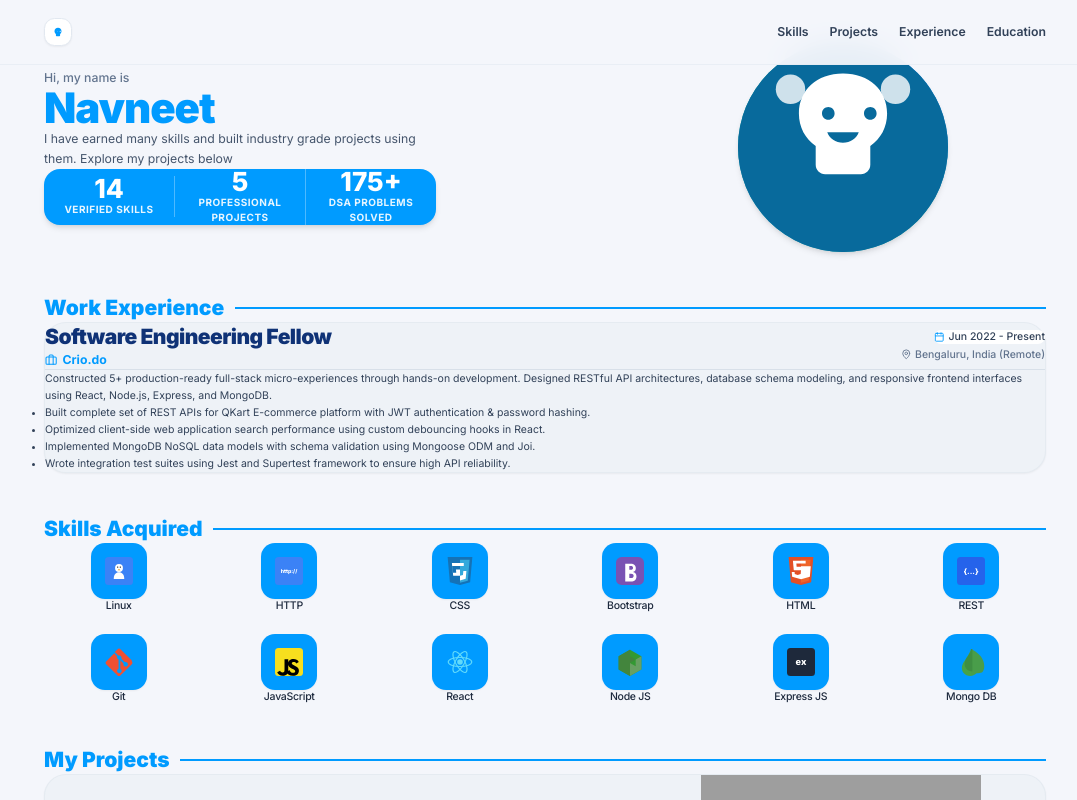
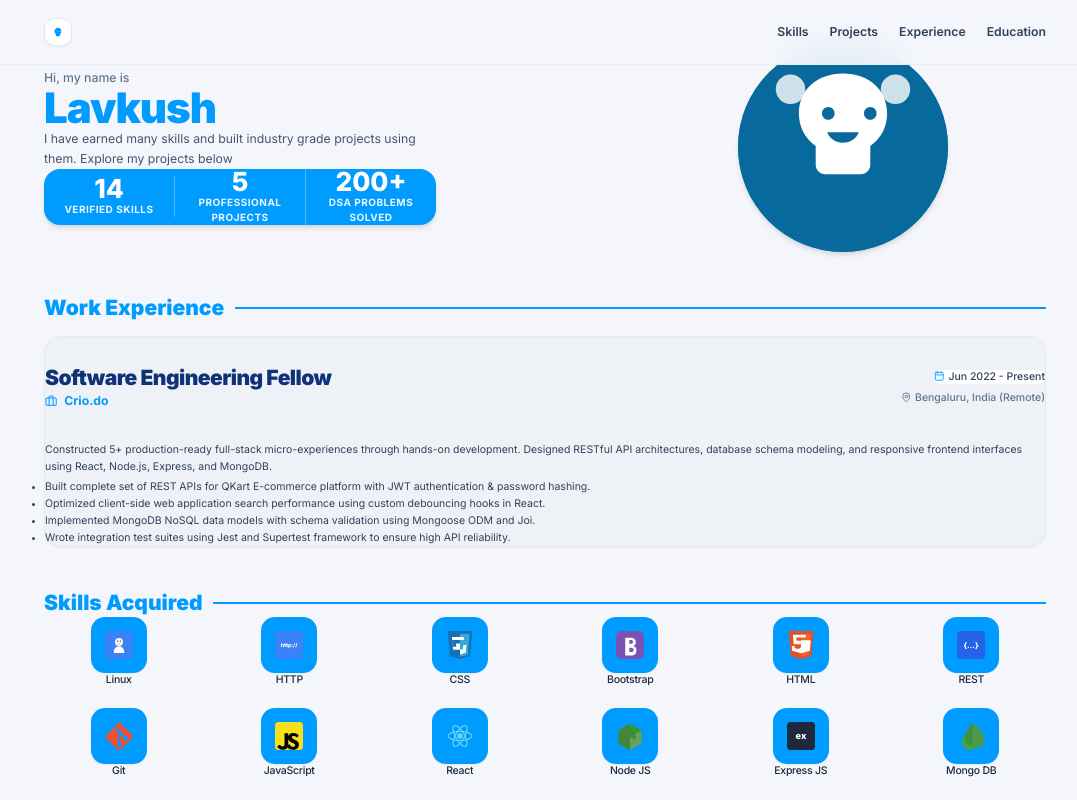
Before and after one commit to Lavkushkatiyar/LoveFolio, a React (Vite) app in the folder loveFolio/: page / in a window 1280 px wide. Shown: the top 800 px of the page, without its empty margins (95-1172 px from the left). Built offline with nearby package versions, Linux system fonts and the light colour scheme; grey boxes are pictures that could not be loaded.

Commit message:
fixs : the alignment of the experience section

```diff
--- a/loveFolio/src/components/ExperienceSection.jsx
+++ b/loveFolio/src/components/ExperienceSection.jsx
@@ -1,69 +1,68 @@
 import React from 'react';
+import { Briefcase, Calendar, MapPin } from 'lucide-react';
 import { EXPERIENCE_DATA } from '../data/portfolioData';
-import { Briefcase, Calendar, MapPin } from 'lucide-react';
 
 export default function ExperienceSection() {
   return (
     <section id="experience" className="py-8 sm:py-10">
-      <div className="portfolio-container">
-
-        {/* Section Header with Horizontal Extension Line */}
-        <div className="flex items-center gap-3 mb-6 sm:mb-8">
-          <h2 className="text-xl sm:text-2xl font-black text-[#009BFF] whitespace-nowrap font-manrope">
+      <div className="portfolio-container flex flex-col gap-4">
+        <div className="mb-6 flex items-center gap-3 sm:mb-8">
+          <h2 className="whitespace-nowrap font-manrope text-xl font-black text-[#009BFF] sm:text-2xl">
             Work Experience
           </h2>
-          <div className="h-[2px] bg-[#009BFF] flex-1 hidden sm:block" />
+
+          <div className="hidden h-[2px] flex-1 bg-[#009BFF] sm:block" />
         </div>
 
-        {/* Experience Cards List */}
-        <div className="space-y-6">
+        <div className="flex flex-col gap-14">
           {EXPERIENCE_DATA.map((exp) => (
+            <div key={exp.id} className="px-4 sm:px-6 lg:px-10">
               <div
-              key={exp.id}
-              className="bg-[#eef2f7] rounded-[18px] sm:rounded-[22px] p-4 sm:p-6 md:p-8 shadow-xs border border-slate-200/70 space-y-3"
+                className="flex flex-col gap-1 rounded-[18px] border border-slate-200/70 bg-[#eef2f7] px-6 py-6 shadow-xs sm:px-8 sm:py-7 lg:px-10 lg:py-8"
               >
                 {/* Header Info */}
-              <div className="flex flex-col sm:flex-row sm:items-center justify-between gap-2 border-b border-slate-300/60 pb-3">
+                <div className="flex h-[100px] w-full flex-row justify-between border-slate-300/60 sm:items-center">
                   <div>
-                  <h3 className="text-xl sm:text-2xl font-black text-[#0f3276] font-manrope tracking-tight">
+                    <h3 className="font-manrope text-xl font-black tracking-tight text-[#0f3276] sm:text-2xl">
                       {exp.role}
                     </h3>
-                  <div className="flex items-center gap-1.5 text-[#009BFF] font-bold text-xs sm:text-sm mt-0.5">
-                    <Briefcase className="w-3.5 h-3.5 text-[#009BFF]" />
+
+                    <div className="mt-4 flex items-center gap-2 text-xs font-bold text-[#009BFF] sm:text-sm">
+                      <Briefcase className="h-3.5 w-3.5 text-[#009BFF]" />
                       <span>{exp.company}</span>
                     </div>
                   </div>
 
-                <div className="flex flex-row sm:flex-col items-center sm:items-end justify-between gap-1 text-slate-500 text-xs font-medium">
-                  <div className="flex items-center gap-1 bg-white px-2.5 py-0.5 rounded-full text-slate-700 text-[10px] sm:text-xs">
-                    <Calendar className="w-3 h-3 text-[#009BFF]" />
+                  <div className="flex flex-row items-center justify-between gap-2 text-xs font-medium text-slate-500 sm:flex-col sm:items-end">
+                    <div className="flex items-center gap-1 rounded-full bg-white px-2.5 py-0.5 text-[10px] text-slate-700 sm:text-xs">
+                      <Calendar className="h-3 w-3 text-[#009BFF]" />
                       <span>{exp.period}</span>
                     </div>
-                  <div className="flex items-center gap-1 text-slate-500 text-[10px] sm:text-xs">
-                    <MapPin className="w-3 h-3" />
+
+                    <div className="flex items-center gap-1 text-[10px] text-slate-500 sm:text-xs">
+                      <MapPin className="h-3 w-3" />
                       <span>{exp.location}</span>
                     </div>
                   </div>
                 </div>
 
                 {/* Description */}
-              <p className="text-slate-700 text-xs leading-relaxed">
+                <p className="text-xs leading-relaxed text-slate-700">
                   {exp.description}
                 </p>
 
                 {/* Bullet Achievements */}
                 {exp.bullets && (
-                <ul className="list-disc pl-4 space-y-0.5 font-normal text-slate-700 text-xs leading-relaxed">
+                  <ul className="list-outside list-disc space-y-1 ps-5 text-xs font-normal leading-relaxed text-slate-700">
                     {exp.bullets.map((bullet, idx) => (
                       <li key={idx}>{bullet}</li>
                     ))}
                   </ul>
                 )}
-
+              </div>
             </div>
           ))}
         </div>
-
       </div>
     </section>
   );
--- a/loveFolio/src/data/portfolioData.js
+++ b/loveFolio/src/data/portfolioData.js
@@ -1,17 +1,17 @@
 export const PROFILE_DATA = {
-  name: "Navneet",
+  name: "Lavkush",
   title: "Full-Stack Web Developer",
   subtitle: "I have earned many skills and built industry grade projects using them. Explore my projects below",
-  avatarUrl: "https://api.dicebear.com/7.x/bottts/svg?seed=NavneetDev",
-  email: "js19920722@gmail.com",
-  phone: "+91 79824 15756",
+  avatarUrl: "https://api.dicebear.com/7.x/bottts/svg?seed=Lavkush",
+  email: "[EMAIL_ADDRESS]",
+  phone: "+91 82859 57353",
   location: "New Delhi, India",
-  github: "https://github.com/Navneet-Crio",
-  linkedin: "https://linkedin.com/in/navneet-crio",
+  github: "https://github.com/LavkushKatiyar",
+  linkedin: "https://linkedin.com/in/Lavkush-Katiyar",
   stats: {
     verifiedSkillsCount: 14,
     professionalProjects: 5,
-    dsaSolvedCount: "175+",
+    dsaSolvedCount: "200+",
   }
 };
 
```
Also changed, not shown: loveFolio/src/components/DSASection.jsx (line endings or trailing spaces). Lines whose indentation alone changed are shown as unchanged.
